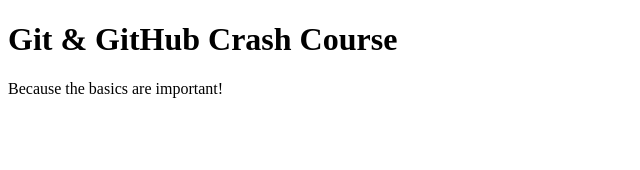
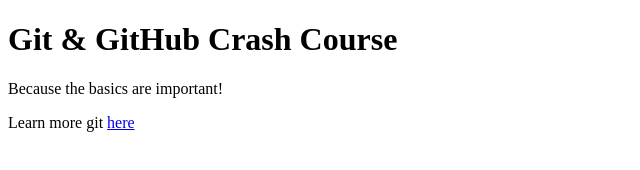
Before and after one commit to SteveKuoHome/github-crash-course, a plain HTML site: page index.html in a window 1280 px wide. Shown: the whole page, without its empty margins (0-640 px from the left). Drawn offline with Linux system fonts and the light colour scheme.

Commit message:
add links to git docs

```diff
--- a/index.html
+++ b/index.html
@@ -9,5 +9,6 @@
   <body>
     <h1>Git & GitHub Crash Course</h1>
     <p>Because the basics are important!</p>
+    <p>Learn more git <a href="https://git-scm.com/book/en/v2">here</a></p>
   </body>
 </html>
```
